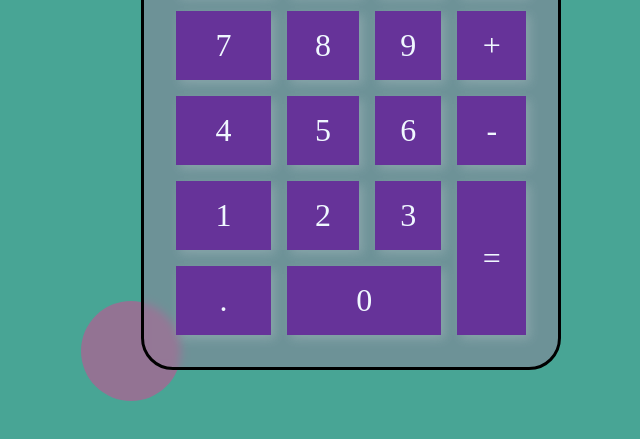
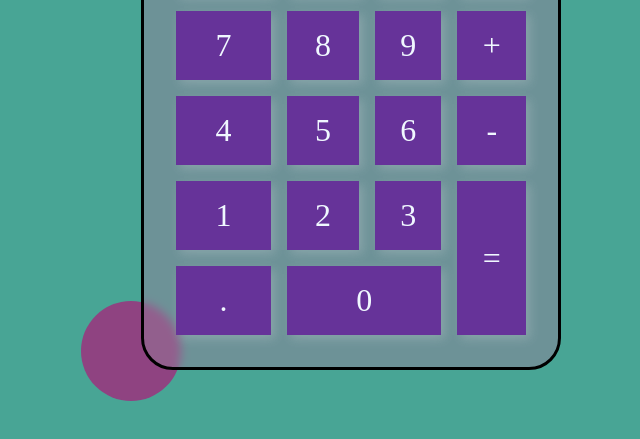
Before and after one commit to tunnelview/prank_calculator_20thApr, a plain HTML site: page index.html in a window 1280 px wide. Shown: the part 459-898 px from the top of the page, without its empty margins (494-1134 px from the left). Drawn offline with Linux system fonts and the light colour scheme.

Commit message:
fix ball colour

```diff
--- a/style.css
+++ b/style.css
@@ -130,7 +130,7 @@ body {
 }
 
 .circle {
-  background: rgba(173, 98, 148, 0.74);
+  background: rgba(168, 33, 123, 0.74);
   width: 100px;
   height: 100px;
   border-radius: 50%;
```
